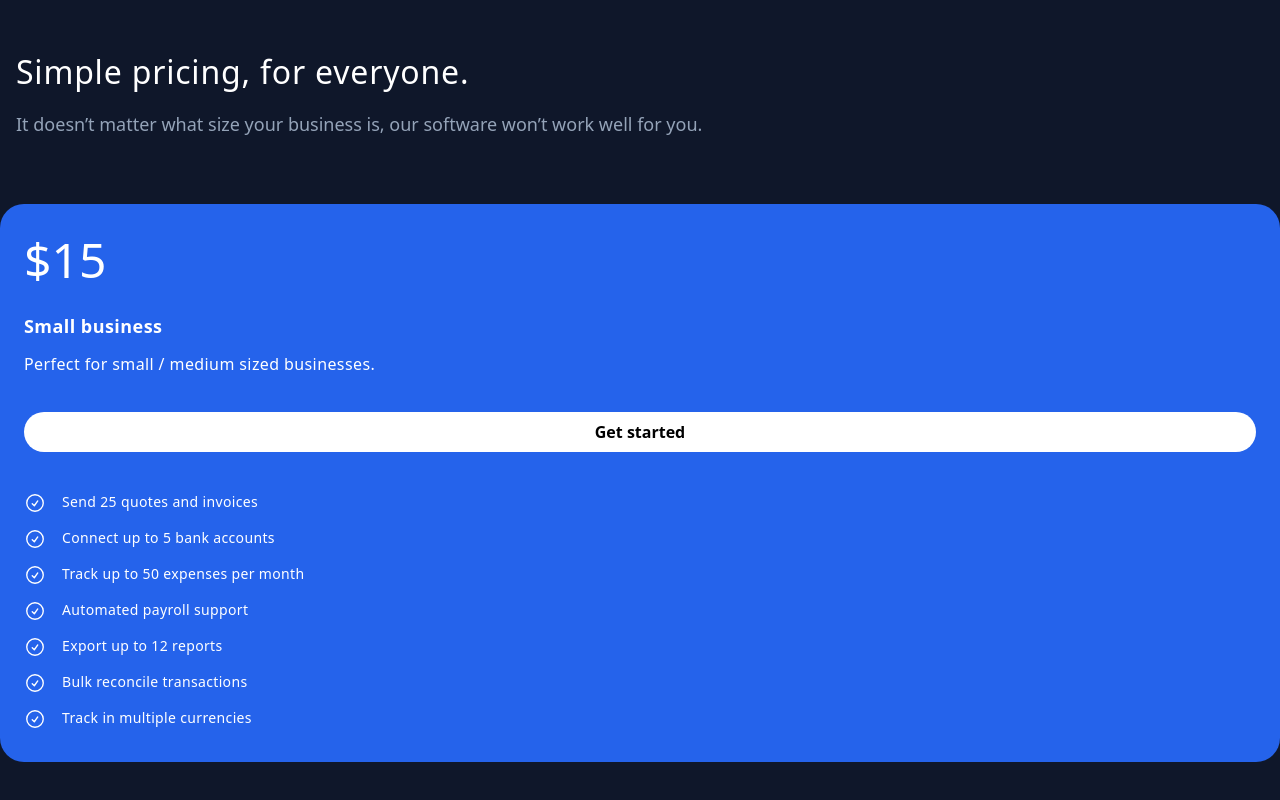
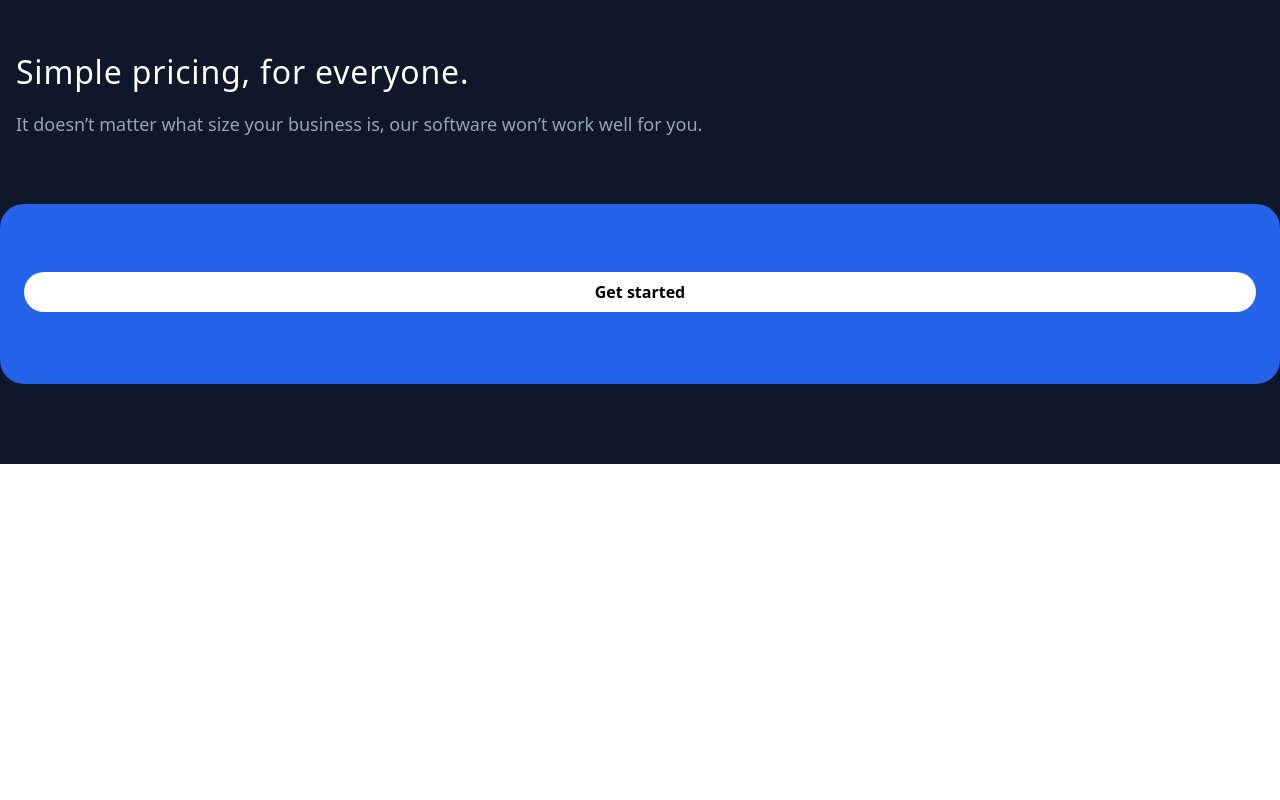
Before and after one commit to amine-omari/Taxpal-clone, a Next.js app: page / in a window 1280 px wide. Shown: the part 7210-8010 px from the top of the page. After the commit the page ends 7674 px from the top, so only its background shows below. Built offline with nearby package versions, Linux system fonts and the light colour scheme.

Commit message:
feat: add props to PlansCard component

```diff
--- a/components/PlansCard.jsx
+++ b/components/PlansCard.jsx
@@ -1,62 +1,23 @@
-import CircleCheckIcon from "@/icons/CircleCheckIcon";
 import Link from "next/link";
 import React from "react";
 
-const PlansCard = () => {
-  const services = [
-    {
-      id: 1,
-      text: "Send 25 quotes and invoices",
-    },
-    {
-      id: 2,
-      text: "Connect up to 5 bank accounts",
-    },
-    {
-      id: 3,
-      text: "Track up to 50 expenses per month",
-    },
-    {
-      id: 4,
-      text: "Automated payroll support",
-    },
-    {
-      id: 5,
-      text: "Export up to 12 reports",
-    },
-    {
-      id: 6,
-      text: "Bulk reconcile transactions",
-    },
-    {
-      id: 7,
-      text: "Track in multiple currencies",
-    },
-  ];
-
+const PlansCard = ({ amount, businessType, text, children }) => {
   return (
     <div className="relative px-2 py-8 text-white">
       <div className="absolute -left-4 -right-4 top-0 h-full rounded-3xl bg-blue-600"></div>
       <div className="relative">
-        <p className="text-5xl">$15</p>
-        <h3 className="mt-7 text-lg font-semibold tracking-wide">Small business</h3>
-        <p className="mt-3 tracking-wide">Perfect for small / medium sized businesses.</p>
+        <p className="text-5xl">{amount}</p>
+        <h3 className="mt-7 text-lg font-semibold tracking-wide">
+          {businessType}
+        </h3>
+        <p className="mt-3 tracking-wide">{text}</p>
         <Link
           href="/"
           className="mt-9 flex justify-center rounded-full bg-white px-4 py-2 font-semibold text-black hover:bg-blue-50"
         >
           Get started
         </Link>
-        <div className="text-sm mt-10 space-y-3.5">
-          {services.map(({ id, text }) => (
-            <div key={id} className="flex space-x-4">
-              <span>
-                <CircleCheckIcon />
-              </span>
-              <p className="tracking-wide">{text}</p>
-            </div>
-          ))}
-        </div>
+        <div className="mt-10 space-y-3.5 text-sm">{children}</div>
       </div>
     </div>
   );
```
